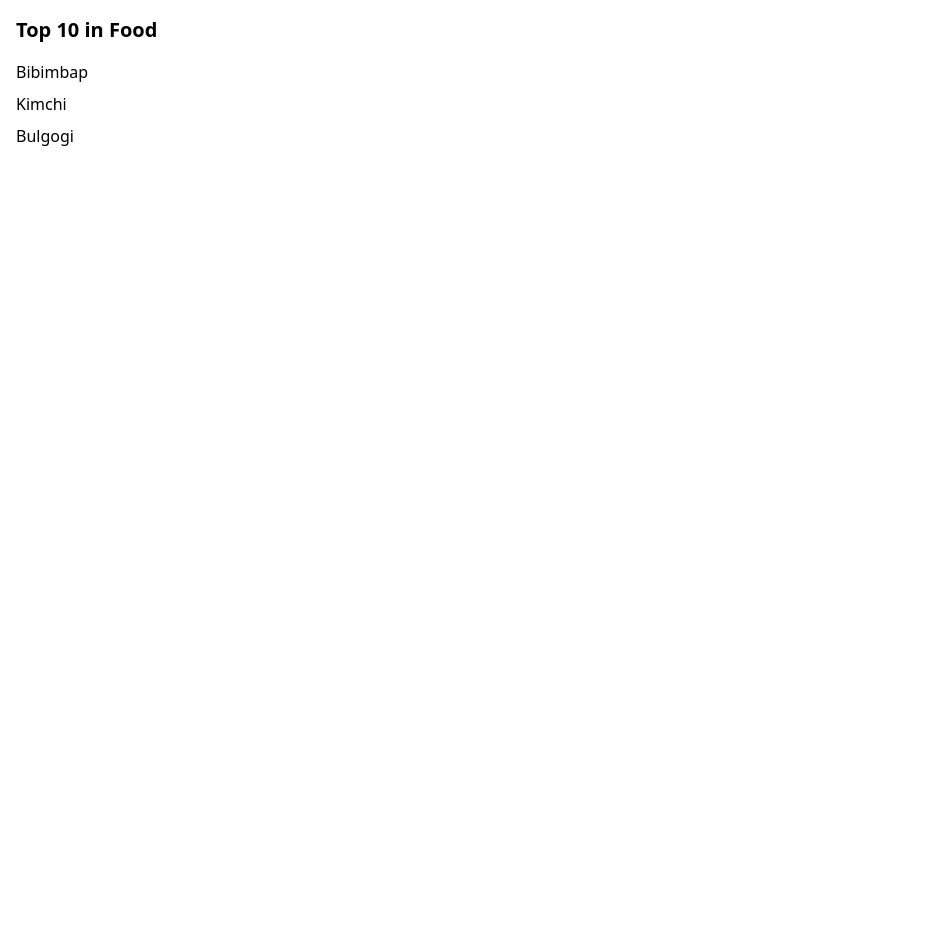
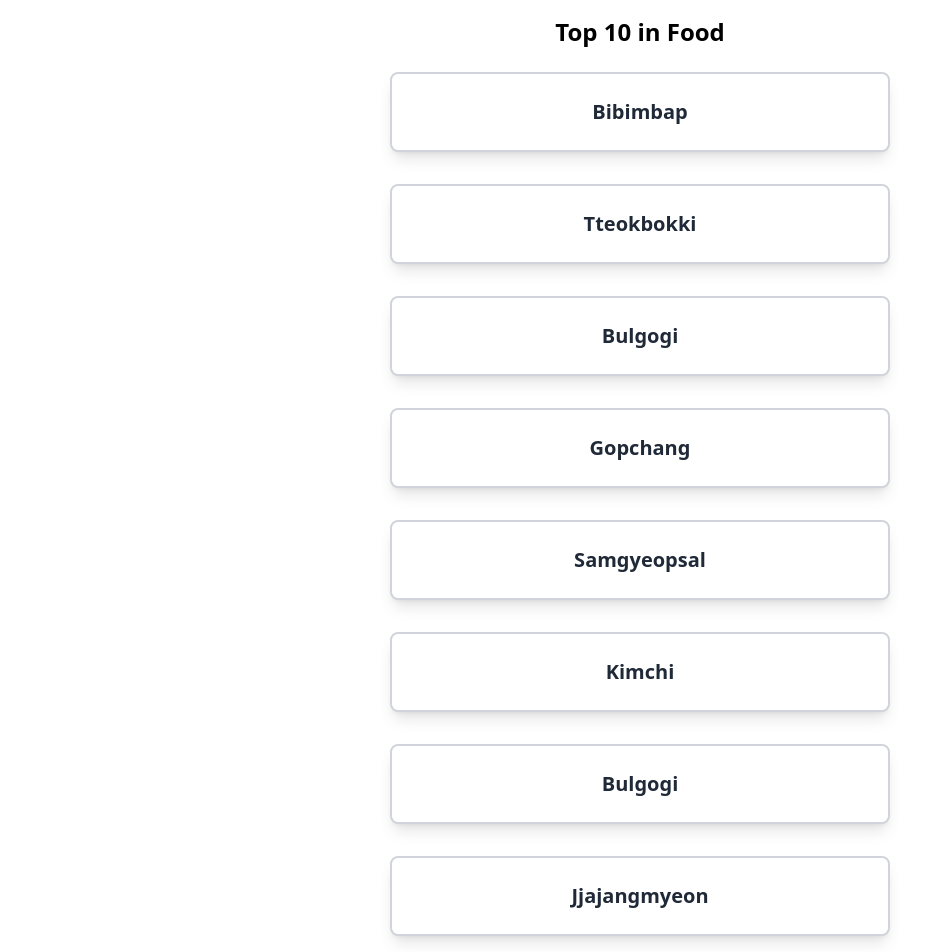
Before and after one commit to taekim-dev/seoul-wise, a React (Create React App) app: page /food in a window 1280 px wide. Shown: the top 952 px of the page, without its empty margins (0-937 px from the left). Before the commit the page ends 800 px from the top, so only its background shows below. Built offline with nearby package versions, Linux system fonts and the light colour scheme.

Commit message:
add food page layout

```diff
--- a/src/components/CategoryPages/CategoryPage.js
+++ b/src/components/CategoryPages/CategoryPage.js
@@ -2,12 +2,12 @@ import React from 'react';
 
 const CategoryPage = ({ category, items }) => {
   return (
-    <div className="p-4">
-      <h1 className="font-bold text-xl mb-4">Top 10 in {category}</h1>
-      <ul>
+    <div className="flex flex-col justify-center items-center p-4">
+      <h1 className="font-bold text-2xl mb-4 text-center">Top 10 in {category}</h1>
+      <ul className="grid grid-cols-1 gap-4 place-items-center w-full px-2 md:px-0">
         {items.map((item, index) => (
-          <li key={index} className="mb-2">
-            {item}
+          <li key={index} className="mb-2 bg-white text-gray-800 border-gray-300 border-2 shadow-lg py-6 px-4 rounded-lg m-2 w-full md:w-2/5 flex flex-col justify-center items-center text-center cursor-pointer mx-2">
+            <p className="text-xl font-semibold">{item}</p>
           </li>
         ))}
       </ul>
--- a/src/components/CategoryPages/Food.js
+++ b/src/components/CategoryPages/Food.js
@@ -4,9 +4,15 @@ import CategoryPage from './CategoryPage';
 const Food = () => {
   const top10 = [
     'Bibimbap',
+    'Tteokbokki',
+    'Bulgogi',
+    'Gopchang',
+    'Samgyeopsal',
     'Kimchi',
     'Bulgogi',
-    // add more food items...
+    'Jjajangmyeon',
+    'Chimaek',
+    'Instant noodles',
   ];
 
   return (
```
